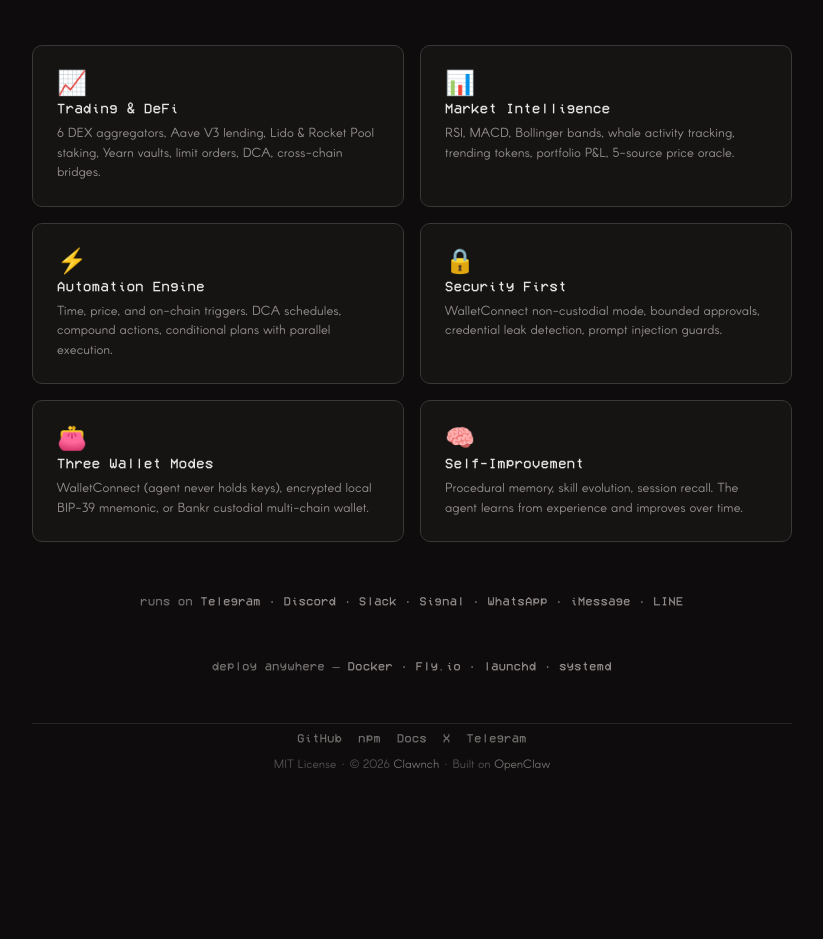
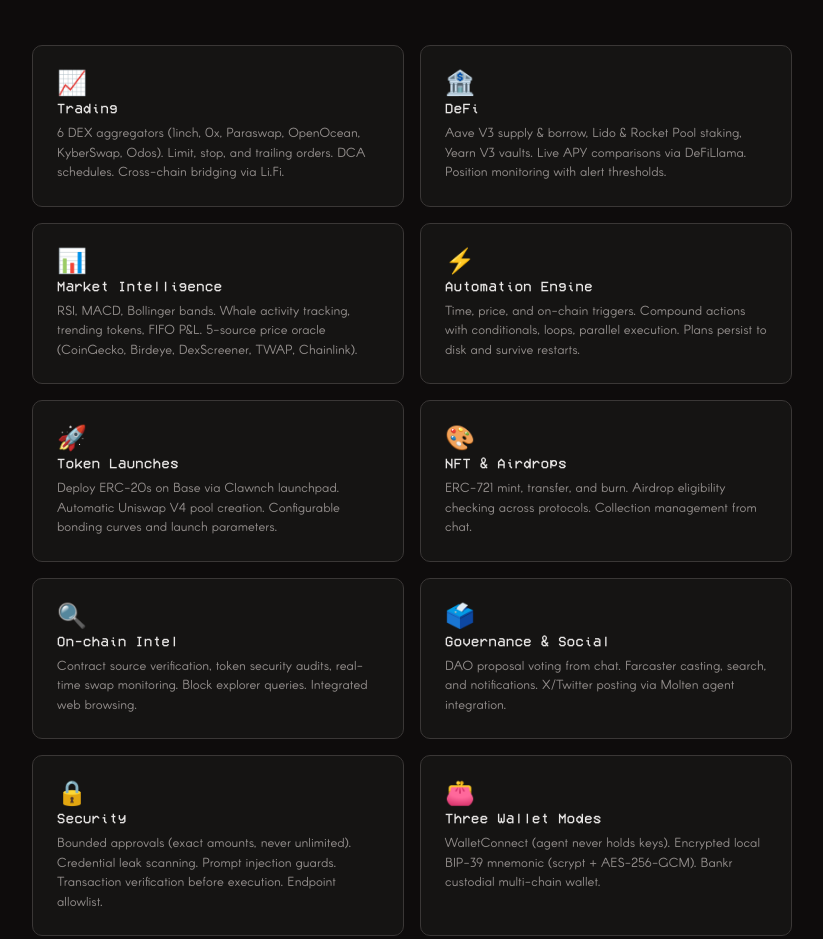
Before and after one commit to clawnchdev/openclawnch, a website: page site/index.html in a window 1280 px wide. Shown: the part 966-1905 px from the top of the page, without its empty margins (228-1051 px from the left). Before the commit the page ends 1784 px from the top, so only its background shows below. Drawn offline with Linux system fonts and the light colour scheme.

Commit message:
expand feature cards to 12: trading, defi, market intel, automation, token launches, NFT, on-chain intel, governance, security, wallets, self-improvement, agent network

```diff
--- a/site/index.html
+++ b/site/index.html
@@ -467,12 +467,12 @@
       transition: color 0.2s;
     }
 
-    .feature-card:nth-child(1):hover .feature-name { color: var(--lobster-300); }
-    .feature-card:nth-child(2):hover .feature-name { color: var(--seafoam-400); }
-    .feature-card:nth-child(3):hover .feature-name { color: var(--sand-300); }
-    .feature-card:nth-child(4):hover .feature-name { color: var(--blue-400); }
-    .feature-card:nth-child(5):hover .feature-name { color: var(--purple-400); }
-    .feature-card:nth-child(6):hover .feature-name { color: var(--lobster-300); }
+    .feature-card:nth-child(6n+1):hover .feature-name { color: var(--lobster-300); }
+    .feature-card:nth-child(6n+2):hover .feature-name { color: var(--seafoam-400); }
+    .feature-card:nth-child(6n+3):hover .feature-name { color: var(--sand-300); }
+    .feature-card:nth-child(6n+4):hover .feature-name { color: var(--blue-400); }
+    .feature-card:nth-child(6n+5):hover .feature-name { color: var(--purple-400); }
+    .feature-card:nth-child(6n+6):hover .feature-name { color: var(--lobster-300); }
 
     .feature-desc {
       font-size: 13px;
@@ -689,33 +689,63 @@
     <div class="features">
       <div class="feature-card">
         <div class="feature-emoji">📈</div>
-        <div class="feature-name">Trading & DeFi</div>
-        <div class="feature-desc">6 DEX aggregators, Aave V3 lending, Lido & Rocket Pool staking, Yearn vaults, limit orders, DCA, cross-chain bridges.</div>
+        <div class="feature-name">Trading</div>
+        <div class="feature-desc">6 DEX aggregators (1inch, 0x, Paraswap, OpenOcean, KyberSwap, Odos). Limit, stop, and trailing orders. DCA schedules. Cross-chain bridging via Li.Fi.</div>
+      </div>
+      <div class="feature-card">
+        <div class="feature-emoji">🏦</div>
+        <div class="feature-name">DeFi</div>
+        <div class="feature-desc">Aave V3 supply & borrow, Lido & Rocket Pool staking, Yearn V3 vaults. Live APY comparisons via DeFiLlama. Position monitoring with alert thresholds.</div>
       </div>
       <div class="feature-card">
         <div class="feature-emoji">📊</div>
         <div class="feature-name">Market Intelligence</div>
-        <div class="feature-desc">RSI, MACD, Bollinger bands, whale activity tracking, trending tokens, portfolio P&L, 5-source price oracle.</div>
+        <div class="feature-desc">RSI, MACD, Bollinger bands. Whale activity tracking, trending tokens, FIFO P&L. 5-source price oracle (CoinGecko, Birdeye, DexScreener, TWAP, Chainlink).</div>
       </div>
       <div class="feature-card">
         <div class="feature-emoji">⚡</div>
         <div class="feature-name">Automation Engine</div>
-        <div class="feature-desc">Time, price, and on-chain triggers. DCA schedules, compound actions, conditional plans with parallel execution.</div>
+        <div class="feature-desc">Time, price, and on-chain triggers. Compound actions with conditionals, loops, parallel execution. Plans persist to disk and survive restarts.</div>
+      </div>
+      <div class="feature-card">
+        <div class="feature-emoji">🚀</div>
+        <div class="feature-name">Token Launches</div>
+        <div class="feature-desc">Deploy ERC-20s on Base via Clawnch launchpad. Automatic Uniswap V4 pool creation. Configurable bonding curves and launch parameters.</div>
+      </div>
+      <div class="feature-card">
+        <div class="feature-emoji">🎨</div>
+        <div class="feature-name">NFT & Airdrops</div>
+        <div class="feature-desc">ERC-721 mint, transfer, and burn. Airdrop eligibility checking across protocols. Collection management from chat.</div>
+      </div>
+      <div class="feature-card">
+        <div class="feature-emoji">🔍</div>
+        <div class="feature-name">On-chain Intel</div>
+        <div class="feature-desc">Contract source verification, token security audits, real-time swap monitoring. Block explorer queries. Integrated web browsing.</div>
+      </div>
+      <div class="feature-card">
+        <div class="feature-emoji">🗳️</div>
+        <div class="feature-name">Governance & Social</div>
+        <div class="feature-desc">DAO proposal voting from chat. Farcaster casting, search, and notifications. X/Twitter posting via Molten agent integration.</div>
       </div>
       <div class="feature-card">
         <div class="feature-emoji">🔒</div>
-        <div class="feature-name">Security First</div>
-        <div class="feature-desc">WalletConnect non-custodial mode, bounded approvals, credential leak detection, prompt injection guards.</div>
+        <div class="feature-name">Security</div>
+        <div class="feature-desc">Bounded approvals (exact amounts, never unlimited). Credential leak scanning. Prompt injection guards. Transaction verification before execution. Endpoint allowlist.</div>
       </div>
       <div class="feature-card">
         <div class="feature-emoji">👛</div>
         <div class="feature-name">Three Wallet Modes</div>
-        <div class="feature-desc">WalletConnect (agent never holds keys), encrypted local BIP-39 mnemonic, or Bankr custodial multi-chain wallet.</div>
+        <div class="feature-desc">WalletConnect (agent never holds keys). Encrypted local BIP-39 mnemonic (scrypt + AES-256-GCM). Bankr custodial multi-chain wallet.</div>
       </div>
       <div class="feature-card">
         <div class="feature-emoji">🧠</div>
         <div class="feature-name">Self-Improvement</div>
-        <div class="feature-desc">Procedural memory, skill evolution, session recall. The agent learns from experience and improves over time.</div>
+        <div class="feature-desc">Procedural memory that persists across sessions. Agent-initiated skill creation and refinement. Full-text session recall. Toggle with /evolve and /stable.</div>
+      </div>
+      <div class="feature-card">
+        <div class="feature-emoji">🤖</div>
+        <div class="feature-name">Agent Network</div>
+        <div class="feature-desc">Agent-to-agent matching via Clawnx. Hummingbot market-making integration. Wayfinder route optimization. Multi-agent orchestration.</div>
       </div>
     </div>
 
```
